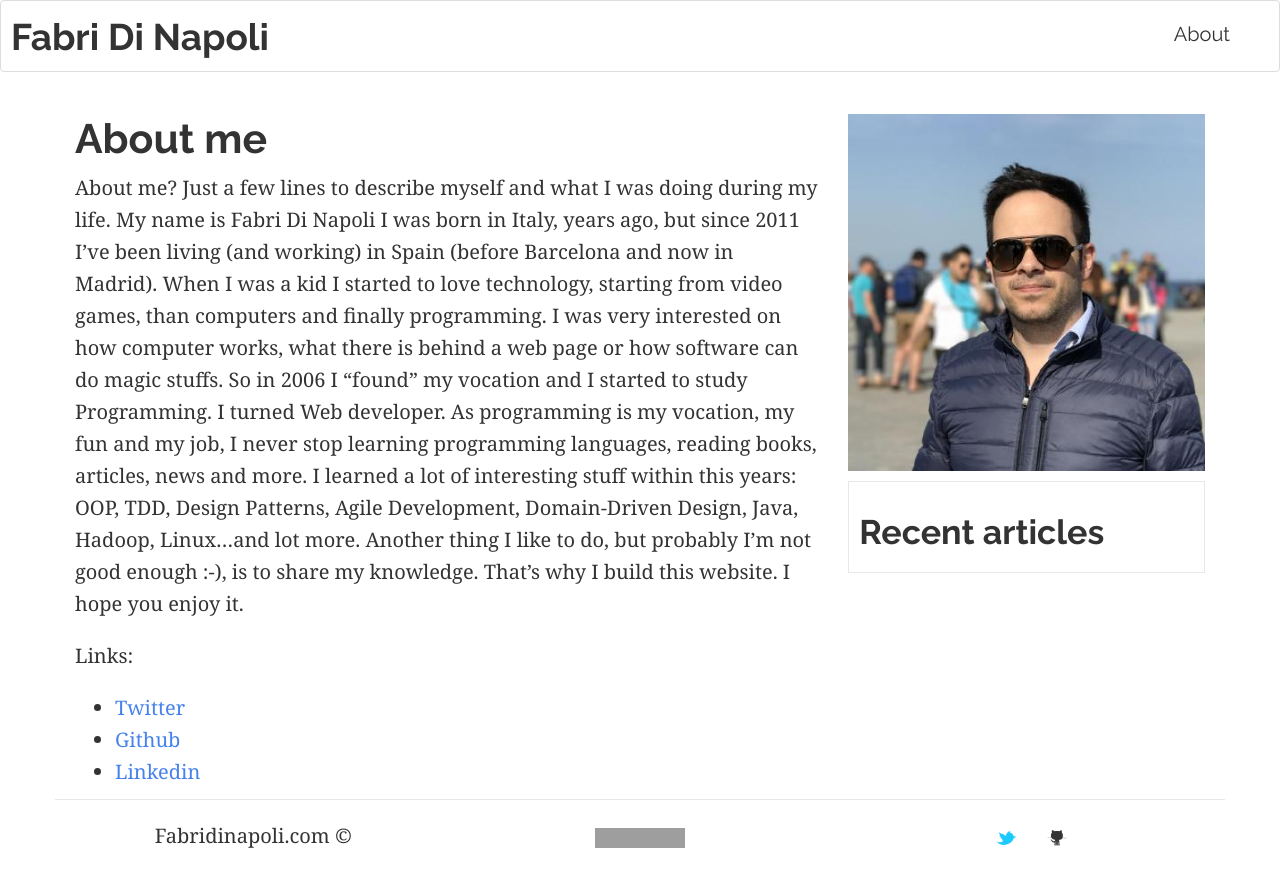
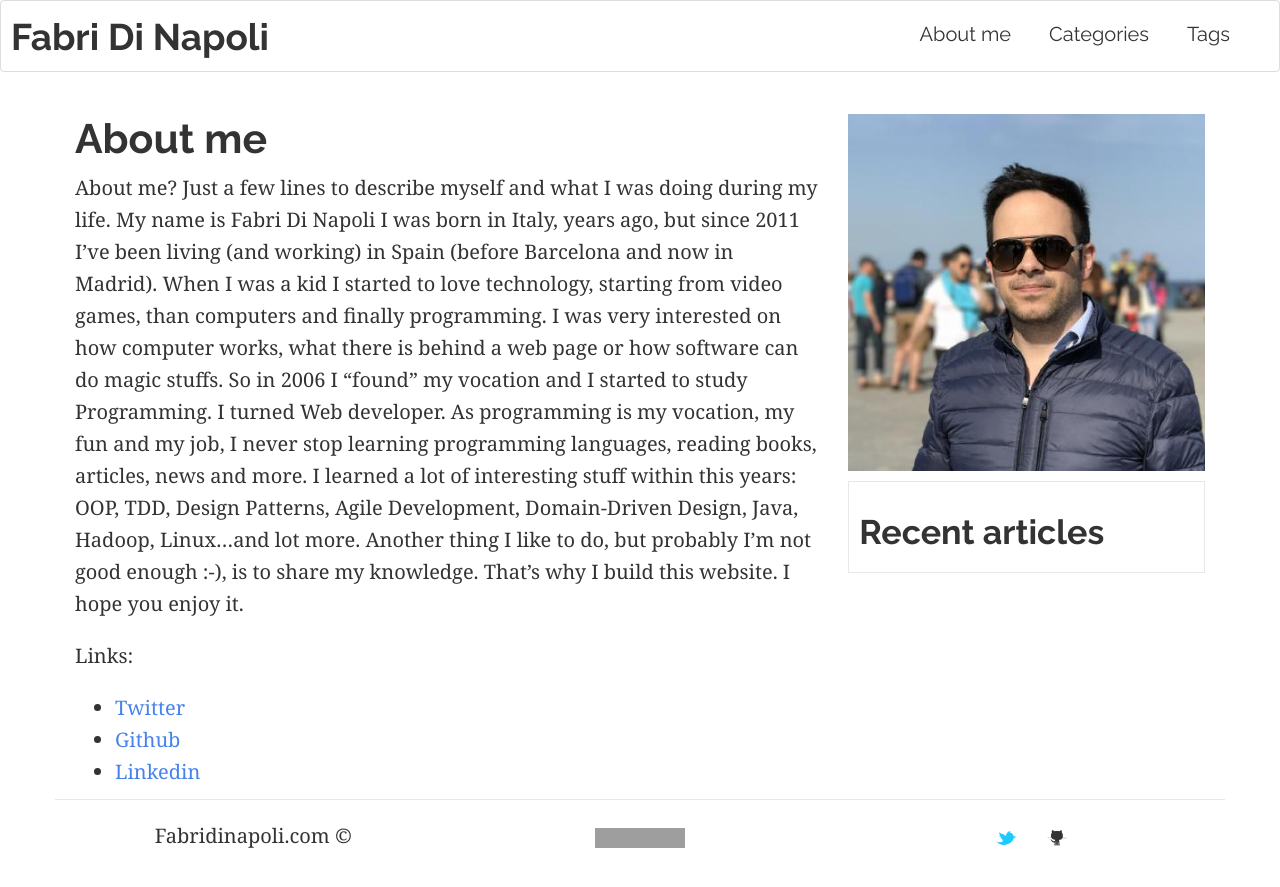
Before and after one commit to Hyunk3l/hyunk3l.github.io, a Jekyll site: the page built from about-me.markdown, in a window 1280 px wide. Shown: the top 887 px of the page. Built offline with Jekyll 4.4.1, drawn with Linux system fonts in a browser that asks for light colours; grey boxes are pictures that could not be loaded.

Commit message:
Add cat and tags to header

```diff
--- a/_includes/header.html
+++ b/_includes/header.html
@@ -14,7 +14,9 @@
 
       <div class="collapse navbar-collapse " id="bs-example-navbar-collapse-1">
         <ul class="nav navbar-nav navbar-right">
-          <li><a href="{{site.baseurl}}/about-me/">About</a></li>
+          <li><a href="{{site.baseurl}}/about-me/">About me</a></li>
+          <li><a href="{{site.baseurl}}/categories/">Categories</a></li>
+          <li><a href="{{site.baseurl}}/tags/">Tags</a></li>
         </ul>
       </div>
     </div>
```
